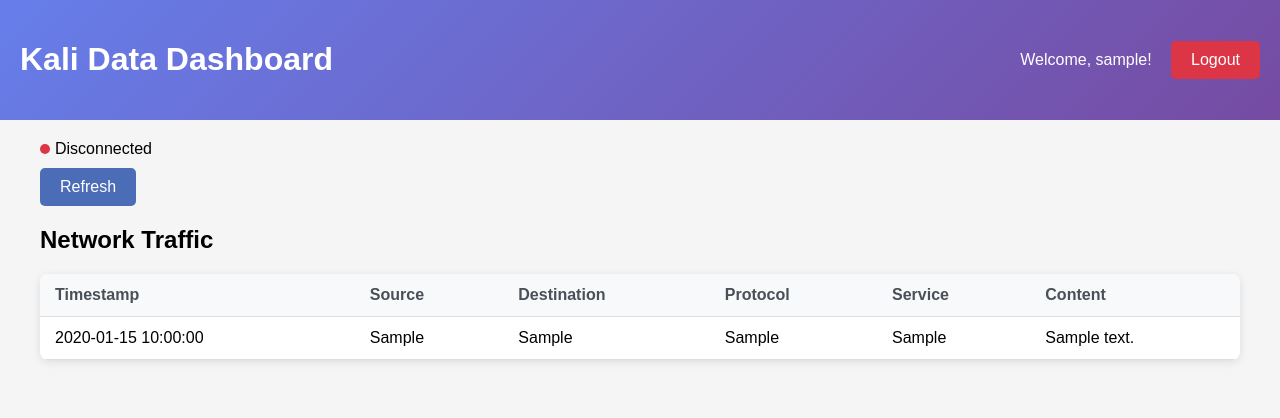
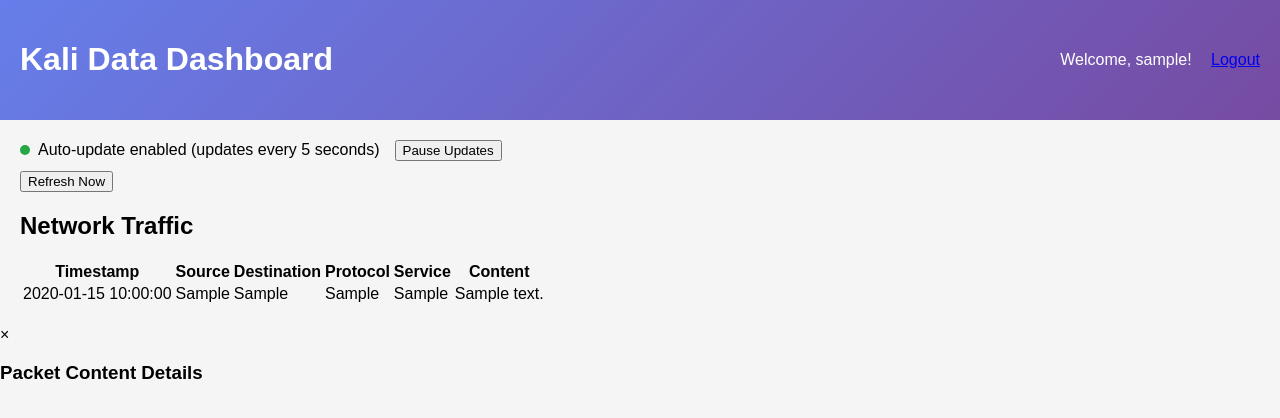
Before and after one commit to a1b2c3d4e5fg6/redshift, a Flask app: page /dashboard in a window 1280 px wide. Shown: the top 418 px of the page. Run offline with Flask 3, Linux system fonts and the light colour scheme; the visitor is signed in with stand-in values (Sample User, id 1); tables that the repository leaves empty hold one stand-in row (values such as "Sample post"); some libraries are stand-ins or nearby versions.

Commit message:
Update dashboard.html

```diff
--- a/templates/dashboard.html
+++ b/templates/dashboard.html
@@ -5,6 +5,7 @@
     <meta name="viewport" content="width=device-width, initial-scale=1.0">
     <title>Kali Data Dashboard</title>
     <style>
+        /* Keep all your existing styles */
         body {
             font-family: Arial, sans-serif;
             background: #f5f5f5;
@@ -20,117 +21,29 @@
             align-items: center;
         }
         .container {
-            max-width: 1200px;
+            max-width: 1400px;
             margin: 20px auto;
             padding: 0 20px;
         }
-        .welcome {
-            font-size: 18px;
-            margin-bottom: 20px;
-            color: #555;
+        /* ... keep all other styles ... */
+
+        /* Add styles for auto-update indicator */
+        .auto-update {
+            display: flex;
+            align-items: center;
+            margin-bottom: 10px;
         }
-        .btn {
-            display: inline-block;
-            padding: 10px 20px;
-            background: #4b6cb7;
-            color: white;
-            text-decoration: none;
-            border-radius: 5px;
-            transition: background 0.3s;
-            border: none;
-            cursor: pointer;
-        }
-        .btn:hover {
-            background: #3a5999;
-        }
-        .btn-danger {
-            background: #dc3545;
-        }
-        .btn-danger:hover {
-            background: #c82333;
-        }
-        .btn-success {
-            background: #28a745;
-        }
-        .btn-success:hover {
-            background: #218838;
-        }
-        .data-table {
-            width: 100%;
-            border-collapse: collapse;
-            margin-top: 20px;
-            background: white;
-            box-shadow: 0 2px 8px rgba(0,0,0,0.1);
-            border-radius: 8px;
-            overflow: hidden;
-        }
-        .data-table th, .data-table td {
-            padding: 12px 15px;
-            text-align: left;
-            border-bottom: 1px solid #ddd;
-        }
-        .data-table th {
-            background-color: #f8f9fa;
-            font-weight: bold;
-            color: #495057;
-        }
-        .data-table tr:hover {
-            background-color: #f5f5f5;
-        }
-        .alert {
-            padding: 10px;
-            border-radius: 5px;
-            margin-bottom: 20px;
-        }
-        .alert-success {
-            background: #e8f5e9;
-            color: #2e7d32;
-            border: 1px solid #a5d6a7;
-        }
-        .alert-error {
-            background: #ffebee;
-            color: #c62828;
-            border: 1px solid #ef9a9a;
-        }
-        .alert-info {
-            background: #e3f2fd;
-            color: #1565c0;
-            border: 1px solid #90caf9;
-        }
-        .action-buttons {
-            margin-bottom: 20px;
-            display: flex;
-            gap: 10px;
-        }
-        .no-data {
-            text-align: center;
-            padding: 40px;
-            color: #6c757d;
-            font-style: italic;
-        }
-        .content-cell {
-            max-width: 200px;
-            overflow: hidden;
-            text-overflow: ellipsis;
-            white-space: nowrap;
-        }
-        .connection-status {
-            display: inline-block;
+        .update-indicator {
             width: 10px;
             height: 10px;
             border-radius: 50%;
-            margin-right: 5px;
+            margin-right: 8px;
         }
-        .connected {
+        .updating {
             background-color: #28a745;
         }
-        .disconnected {
+        .paused {
             background-color: #dc3545;
-        }
-        .status-indicator {
-            display: flex;
-            align-items: center;
-            margin-bottom: 10px;
         }
     </style>
 </head>
@@ -152,16 +65,18 @@
             {% endif %}
         {% endwith %}
 
-        <div class="status-indicator">
-            <span id="connection-status" class="connection-status disconnected"></span>
-            <span id="connection-text">Disconnected</span>
+        <div class="auto-update">
+            <span id="update-indicator" class="update-indicator updating"></span>
+            <span id="update-status">Auto-update enabled (updates every 5 seconds)</span>
+            <button id="toggle-update" class="btn" style="margin-left: 15px;">Pause Updates</button>
         </div>
 
         <div class="action-buttons">
-            <a href="{{ url_for('dashboard') }}" class="btn">Refresh</a>
+            <button id="refresh-btn" class="btn">Refresh Now</button>
         </div>
 
-        <h2>Network Traffic <span id="live-badge" style="background: #dc3545; color: white; padding: 2px 8px; border-radius: 12px; font-size: 12px; display: none;">LIVE</span></h2>
+        <h2>Network Traffic</h2>
+        <div id="network-traffic-container">
             {% if network_traffic %}
                 <table class="data-table">
                     <thead>
@@ -182,7 +97,18 @@
                             <td>{{ traffic.dest }}</td>
                             <td>{{ traffic.protocol }}</td>
                             <td>{{ traffic.service }}</td>
-                        <td class="content-cell">{{ traffic.content }}</td>
+                            <td class="content-cell">
+                                {% if traffic.content %}
+                                    {% if traffic.content|length > 100 %}
+                                        {{ traffic.content[:100] }}...
+                                        <span class="view-content-link" onclick="showPacketContent('{{ traffic.content | replace("'", "\\'") | replace('"', '\\"') }}')">View full content</span>
+                                    {% else %}
+                                        {{ traffic.content }}
+                                    {% endif %}
+                                {% else %}
+                                    No content
+                                {% endif %}
+                            </td>
                         </tr>
                         {% endfor %}
                     </tbody>
@@ -194,64 +120,157 @@
                 </div>
             {% endif %}
         </div>
+    </div>
 
-    <!-- Include SocketIO client -->
-    <script src="https://cdn.socket.io/4.5.0/socket.io.min.js"></script>
+    <!-- Packet Content Modal -->
+    <div id="packetModal" class="modal">
+        <div class="modal-content">
+            <span class="close" onclick="closeModal()">&times;</span>
+            <h3>Packet Content Details</h3>
+            <div class="packet-details" id="modal-content"></div>
+        </div>
+    </div>
+
     <script>
-        // Connect to the server
-        const socket = io();
+        let autoUpdateEnabled = true;
+        let updateInterval;
 
-        // Update connection status
-        socket.on('connect', () => {
-            document.getElementById('connection-status').className = 'connection-status connected';
-            document.getElementById('connection-text').textContent = 'Connected';
-            document.getElementById('live-badge').style.display = 'inline';
+        // Function to fetch latest data
+        function fetchLatestData() {
+            fetch('/api/network-traffic/latest')
+                .then(response => response.json())
+                .then(data => {
+                    updateTable(data);
+                })
+                .catch(error => {
+                    console.error('Error fetching data:', error);
                 });
+        }
 
-        socket.on('disconnect', () => {
-            document.getElementById('connection-status').className = 'connection-status disconnected';
-            document.getElementById('connection-text').textContent = 'Disconnected';
-            document.getElementById('live-badge').style.display = 'none';
-        });
+        // Function to update the table with new data
+        function updateTable(data) {
+            const tableBody = document.getElementById('network-traffic-body');
 
-        // Handle new network data
-        socket.on('new_network_data', (data) => {
-            // Create a new row for the table
-            const tableBody = document.getElementById('network-traffic-body');
-            const newRow = document.createElement('tr');
+            if (data.length === 0) {
+                // Show no data message
+                document.getElementById('network-traffic-container').innerHTML = `
+                    <div class="no-data">
+                        <h2>No network traffic data available</h2>
+                        <p>Wait for data from your Kali machine.</p>
+                    </div>
+                `;
+                return;
+            }
 
-            // Format the timestamp
-            const timestamp = new Date(data.timestamp);
+            // Create new table if it doesn't exist
+            if (!tableBody) {
+                document.getElementById('network-traffic-container').innerHTML = `
+                    <table class="data-table">
+                        <thead>
+                            <tr>
+                                <th>Timestamp</th>
+                                <th>Source</th>
+                                <th>Destination</th>
+                                <th>Protocol</th>
+                                <th>Service</th>
+                                <th>Content</th>
+                            </tr>
+                        </thead>
+                        <tbody id="network-traffic-body"></tbody>
+                    </table>
+                `;
+            }
+
+            // Clear existing table body
+            const newTableBody = document.getElementById('network-traffic-body');
+            newTableBody.innerHTML = '';
+
+            // Add new rows
+            data.forEach(traffic => {
+                const row = document.createElement('tr');
+
+                // Format timestamp
+                const timestamp = new Date(traffic.timestamp);
                 const formattedTimestamp = timestamp.toLocaleString();
 
-            newRow.innerHTML = `
+                // Create content cell
+                let contentCell = 'No content';
+                if (traffic.content) {
+                    if (traffic.content.length > 100) {
+                        contentCell = `${traffic.content.substring(0, 100)}... <span class="view-content-link" onclick="showPacketContent('${traffic.content.replace(/'/g, "\\'").replace(/"/g, '\\"')}')">View full content</span>`;
+                    } else {
+                        contentCell = traffic.content;
+                    }
+                }
+
+                row.innerHTML = `
                     <td>${formattedTimestamp}</td>
-                <td>${data.source}</td>
-                <td>${data.dest}</td>
-                <td>${data.protocol}</td>
-                <td>${data.service}</td>
-                <td class="content-cell">${data.content}</td>
+                    <td>${traffic.source}</td>
+                    <td>${traffic.dest}</td>
+                    <td>${traffic.protocol}</td>
+                    <td>${traffic.service || ''}</td>
+                    <td class="content-cell">${contentCell}</td>
                 `;
 
-            // Add the new row at the top of the table
-            if (tableBody.firstChild) {
-                tableBody.insertBefore(newRow, tableBody.firstChild);
-            } else {
-                tableBody.appendChild(newRow);
+                newTableBody.appendChild(row);
+            });
         }
 
-            // Remove the "no data" message if it exists
-            const noData = document.querySelector('.no-data');
-            if (noData) {
-                noData.style.display = 'none';
+        // Function to toggle auto-update
+        function toggleAutoUpdate() {
+            autoUpdateEnabled = !autoUpdateEnabled;
+
+            const indicator = document.getElementById('update-indicator');
+            const status = document.getElementById('update-status');
+            const button = document.getElementById('toggle-update');
+
+            if (autoUpdateEnabled) {
+                indicator.className = 'update-indicator updating';
+                status.textContent = 'Auto-update enabled (updates every 5 seconds)';
+                button.textContent = 'Pause Updates';
+                startAutoUpdate();
+            } else {
+                indicator.className = 'update-indicator paused';
+                status.textContent = 'Auto-update paused';
+                button.textContent = 'Resume Updates';
+                clearInterval(updateInterval);
+            }
         }
 
-            // Highlight the new row briefly
-            newRow.style.backgroundColor = '#e8f5e9';
-            setTimeout(() => {
-                newRow.style.backgroundColor = '';
-            }, 2000);
-        });
+        // Function to start auto-update
+        function startAutoUpdate() {
+            if (updateInterval) {
+                clearInterval(updateInterval);
+            }
+
+            updateInterval = setInterval(fetchLatestData, 5000); // Update every 5 seconds
+        }
+
+        // Modal functions
+        function showPacketContent(content) {
+            const modal = document.getElementById('packetModal');
+            document.getElementById('modal-content').textContent = content;
+            modal.style.display = 'block';
+        }
+
+        function closeModal() {
+            document.getElementById('packetModal').style.display = 'none';
+        }
+
+        // Event listeners
+        document.getElementById('toggle-update').addEventListener('click', toggleAutoUpdate);
+        document.getElementById('refresh-btn').addEventListener('click', fetchLatestData);
+
+        // Close modal when clicking outside of it
+        window.onclick = function(event) {
+            const modal = document.getElementById('packetModal');
+            if (event.target == modal) {
+                closeModal();
+            }
+        }
+
+        // Start auto-update when page loads
+        startAutoUpdate();
     </script>
 </body>
 </html>
```
Lines whose indentation alone changed are shown as unchanged.
